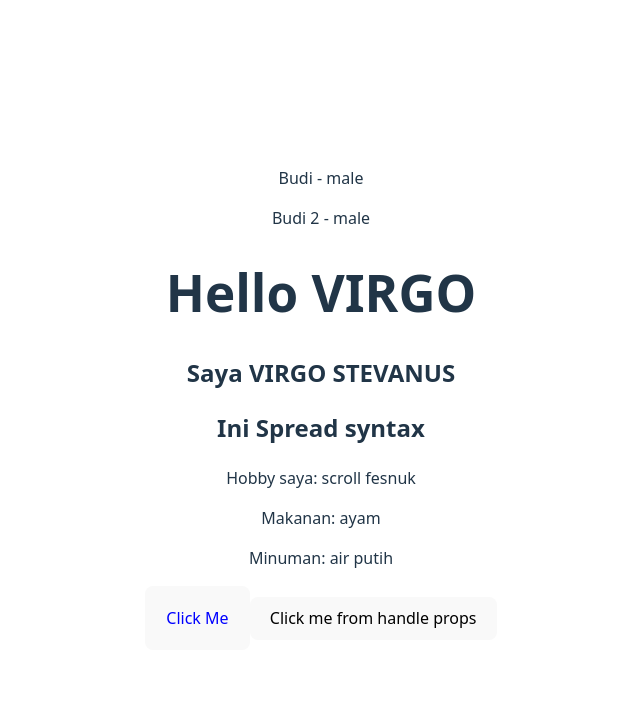
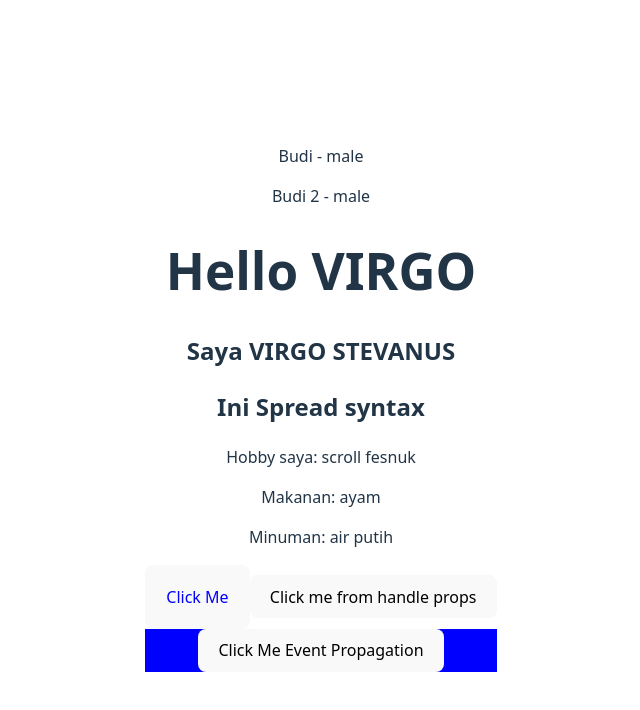
Before and after one commit to Virgo-SSS/react-course, a React (Vite) app: page / in a window 1280 px wide. Shown: the top 710 px of the page, without its empty margins (319-959 px from the left). Built offline with nearby package versions, Linux system fonts and the light colour scheme.

Commit message:
event propagation

```diff
--- a/src/App.jsx
+++ b/src/App.jsx
@@ -8,6 +8,7 @@ import { Spread } from './Spread'
 import { EventHandler } from './EventHandler'
 import { CollectionComponentsss } from './CollectionComponentsss'
 import EventHandlerAsProps from './EventHandlerAsProps'
+import EventPropagation from './EventPropagation'
 
 function App() {
   const [count, setCount] = useState(0)
@@ -39,6 +40,8 @@ function App() {
         {/* event handler di kirim melalui props */}
         <EventHandlerAsProps handleClick={() => console.log("clicked from props")}/>
 
+        <EventPropagation />
+
         </div>
     </>
   )
--- /dev/null
+++ b/src/EventPropagation.jsx
@@ -0,0 +1,27 @@
+// event di react selalu di sebarin ke element yang ada di atasnya
+// misal kita punya element div dan punya element div tersebut punyai attribbute onClick
+// kemudian di dalam div terdapat button dengan attribute onClick juga
+// maka ketika buttonnya di click maka event akan terjadi 2x yaitu dari buttonnya kemudian dari div.
+// sebagai contoh:
+export default function EventPropagation() {
+    const handleClick = (e) => {
+        e.stopPropagation()
+        alert("Event propagation")
+    }
+
+    // Cara test nya, coba click button nya kemudian cek alertnya keluar berapa kali
+    // ketika buttonnya diclick harusnya alert keluar 2x karena event dari button dan juga div
+    //
+    // test ke 2 kemudian coba click div kemudian lihat alertnya keluar berapa kali
+    // harusnya jika hanya divnya saja yang di klik maka alert yang keluar hanya 1x
+    // karena event propagation hanya menyebarkan event ke element diatasnya bukan di bawahnya
+    return (
+        <>
+            <div onClick={handleClick} style={{ backgroundColor:"blue" }}>
+                <button onClick={handleClick}>Click Me Event Propagation</button>
+            </div>
+        </>
+    )
+
+    // jika event propagtion yang mau di matikan silahkan tambahkan method e.stopPropagation() di function handleClicknya
+}
```
